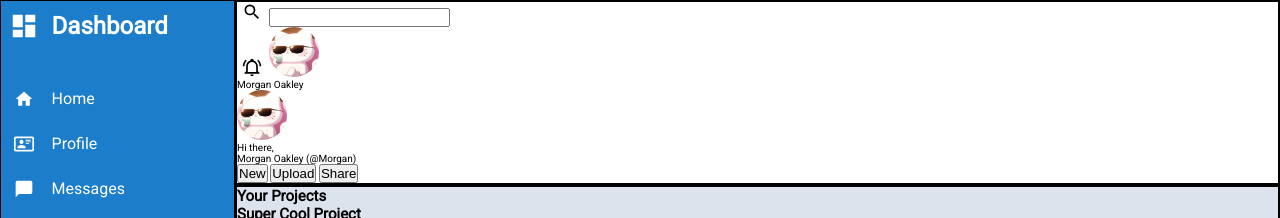
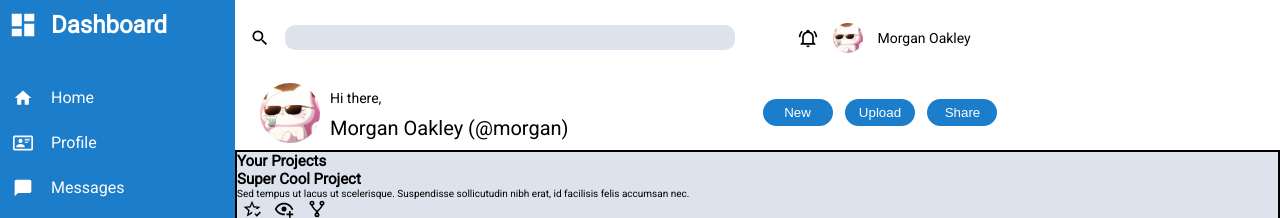
Before and after one commit to davidreichardt/admin-dashboard, a website: page index.html in a window 1280 px wide. Shown: the top 218 px of the page. Drawn offline with Linux system fonts and the light colour scheme.

Commit message:
header layout design passable

```diff
--- a/index.html
+++ b/index.html
@@ -7,7 +7,8 @@
     <link rel="preconnect" href="https://fonts.googleapis.com" />
     <link rel="preconnect" href="https://fonts.gstatic.com" crossorigin />
     <link
-      href="https://fonts.googleapis.com/css2?family=Roboto&display=swap" rel="stylesheet"
+      href="https://fonts.googleapis.com/css2?family=Roboto&display=swap"
+      rel="stylesheet"
     />
     <title>Admin Dashboard</title>
   </head>
@@ -42,7 +43,7 @@
             class="profile-image main-profile-image"
           />
           <p>Hi there,</p>
-          <p>Morgan Oakley (@Morgan)</p>
+          <p class="user-welcome">Morgan Oakley (@morgan)</p>
         </div>
         <div class="buttons">
           <button type="button" class="button">New</button>
--- a/main.css
+++ b/main.css
@@ -9,21 +9,21 @@ html {
   margin: 0;
   padding: 0;
   font-size: 10px;
-  font-family: "Roboto", sans-serif;
+  font-family: 'Roboto', sans-serif;
 }
 
 *,
 *:before,
 *:after {
-  margin: inherit;
-  padding: inherit;
+  margin: 0;
+  padding: 0;
   box-sizing: inherit;
 }
 
 .container {
   display: grid;
   grid-template-columns: 235px 1fr;
-  grid-template-rows: 1fr 2fr;
+  grid-template-rows: 15rem 2fr;
   height: 100vh;
 }
 
@@ -31,8 +31,7 @@ html {
   grid-area: 1 / 1 / 3 / 2;
   background-color: var(--blue);
   display: grid;
-  grid-template-rows:  50px 25px repeat(6, 45px) 25px repeat(3, 45px);
-  border: 1px solid black;
+  grid-template-rows: 50px 25px repeat(6, 45px) 25px repeat(3, 45px);
 }
 
 .page-item-container {
@@ -54,7 +53,10 @@ html {
 
 .header {
   grid-area: 1 / 2 / 2 / -1;
-  border: 2px solid black;
+  display: grid;
+  grid-template: 1fr 1fr / 1fr 1fr;
+  justify-content: center;
+  align-items: center;
 }
 
 .main {
@@ -65,12 +67,67 @@ html {
 
 .profile-image {
   border-radius: 50%;
-  height: 5rem;
+  height: 3rem;
   width: auto;
 }
 
 .icon {
   justify-self: center;
   height: 2rem;
-  padding: 0 .5rem;
+  padding: 0 0.5rem;
 }
+
+.search-area {
+  display: grid;
+  grid-template-columns: 2rem 1fr;
+  gap: 1.5rem;
+  margin-left: 1.5rem;
+  align-items: center;
+}
+
+#search {
+  height: 2.5rem;
+  width: 45rem;
+  border-radius: 10px;
+  border: none;
+  background-color: var(--background);
+}
+
+.button {
+  height: 2.7rem;
+  width: 7rem;
+  color: white;
+  background-color: var(--blue);
+  border: none;
+  border-radius: 20px;
+  margin: 0 0.5rem;
+}
+
+.user-area {
+  display: grid;
+  grid-template-columns: 2rem 3rem 1fr;
+  gap: 1.5rem;
+  align-items: center;
+  font-size: 1.4rem;
+  margin-left: 4rem;
+}
+
+.welcome-message {
+  display: grid;
+  grid-template: 1fr 1fr / 8rem 1fr;
+  margin-left: 1.5rem;
+  align-items: center;
+  font-size: 1.4rem;
+}
+
+.main-profile-image {
+  height: 6rem;
+  width: 6rem;
+  grid-area: 1 / 1 / -1 / 2;
+  margin: 0 auto;
+}
+
+.user-welcome {
+  font-size: 20px;
+  margin: 0;
+}
```
